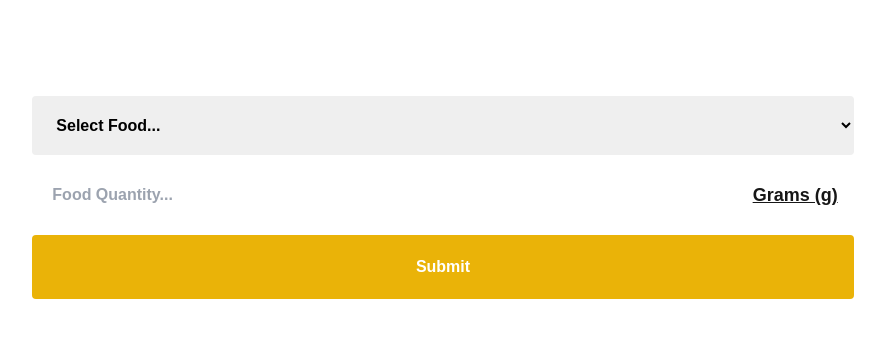
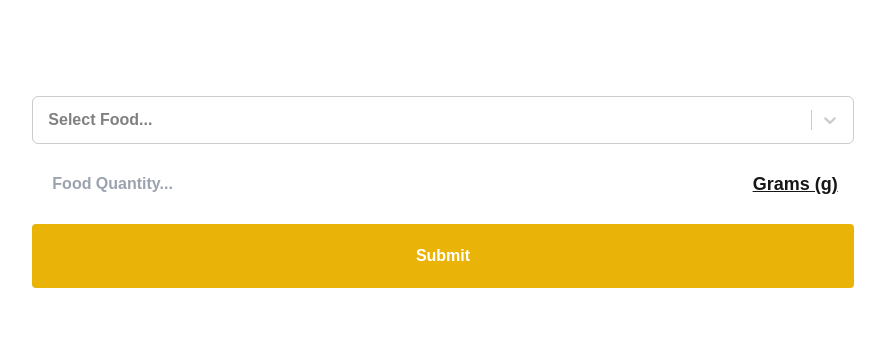
Before and after one commit to eliasfrigard/nutrition, a Next.js app: page / in a window 1280 px wide. Shown: the top 338 px of the page, without its empty margins (197-1082 px from the left). Built offline with nearby package versions, Linux system fonts and the light colour scheme.

Commit message:
update select component

```diff
--- a/components/Select.tsx
+++ b/components/Select.tsx
@@ -1,40 +1,56 @@
-import React from 'react'
+import React, { useState } from 'react'
+import Select from 'react-select'
 
 interface SelectProps {
   options: { value: string; label: string }[]
   onChange: (value: string) => void
-  value: string
-  label?: string
+  value: string | null
+  placeholder?: string
   className?: string
-  placeholder?: string
 }
 
-const Select: React.FC<SelectProps> = ({ options, onChange, value, className, placeholder }) => {
+const FuzzySelect: React.FC<SelectProps> = ({
+  options,
+  onChange,
+  value,
+  className,
+  placeholder,
+}) => {
+  const [inputValue, setInputValue] = useState('')
+
+  // Filter options based on fuzzy search
+  const filteredOptions =
+    inputValue.length > 0
+      ? options.filter((option) =>
+          option.label.toLowerCase().includes(inputValue.toLowerCase())
+        )
+      : []
+
   return (
-    <select
-      className={`p-5 rounded text-black font-bold w-full ${className}`}
-      value={value}
-      onChange={(e) => onChange(e.target.value)}
-    >
-      {placeholder && (
-        <option
-          value=''
-          disabled
-          selected={!value}
-        >
-          {placeholder}
-        </option>
-      )}
-      {options.map((option) => (
-        <option
-          key={option.value}
-          value={option.value}
-        >
-          {option.label}
-        </option>
-      ))}
-    </select>
+    <Select
+      styles={{
+        control: (baseStyles) => ({
+          ...baseStyles,
+          padding: 5,
+          borderRadius: '0.375rem',
+          width: '100%',
+          color: 'black',
+        }),
+      }}
+      className={`text-black font-bold w-full ${className}`}
+      value={options.find((opt) => opt.value === value) || null}
+      onChange={(selected) => onChange(selected?.value || '')}
+      options={filteredOptions}
+      onInputChange={(val) => setInputValue(val)}
+      placeholder={placeholder || 'Select an option'}
+      isClearable
+      noOptionsMessage={() =>
+        inputValue.length === 0
+          ? 'Start typing to see options...'
+          : 'No matches found'
+      }
+    />
   )
 }
 
-export default Select
+export default FuzzySelect
```
Also changed, not shown: package.json (+6 -5 lines), 1 other file (tests, documents, lock files or other folders).
